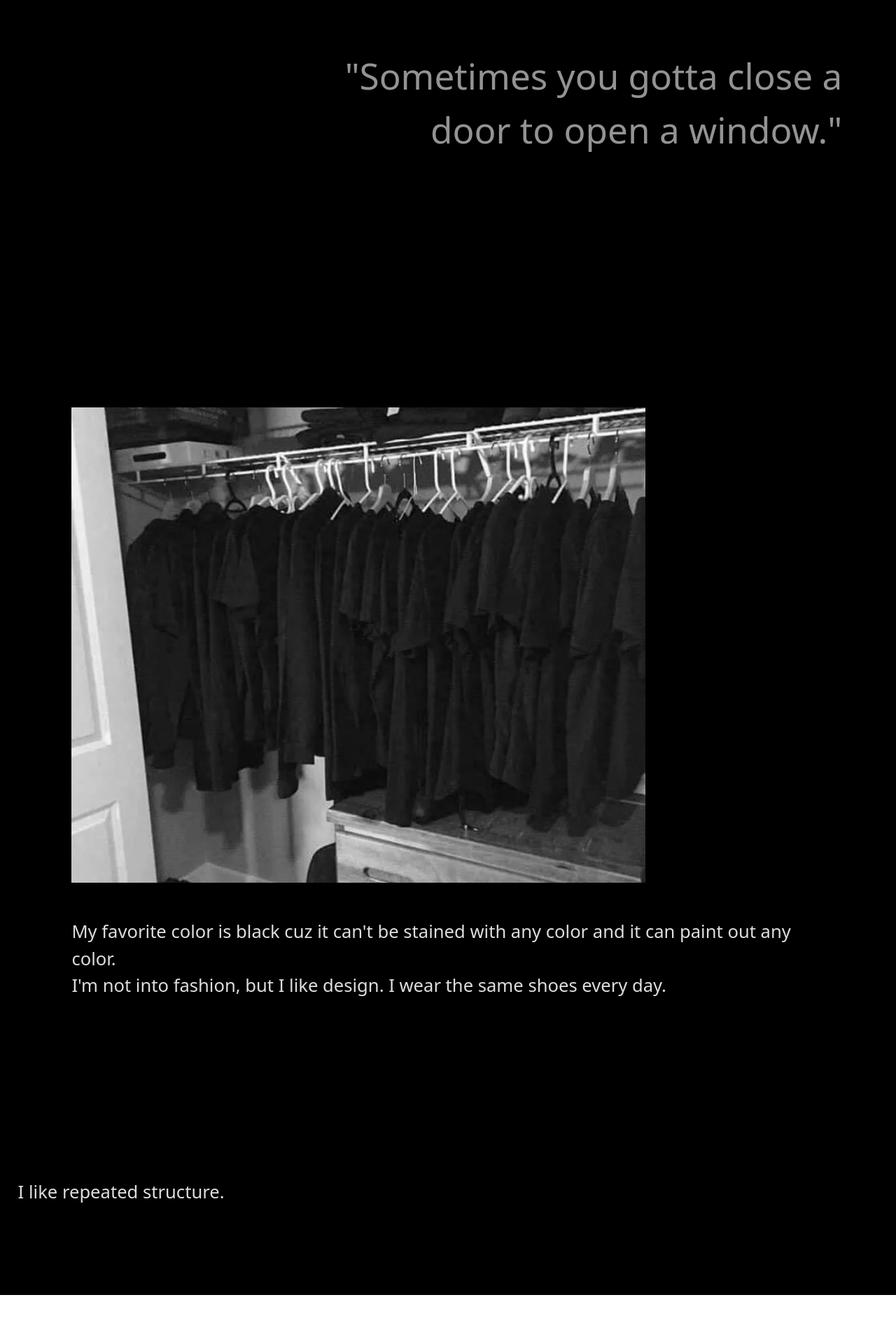
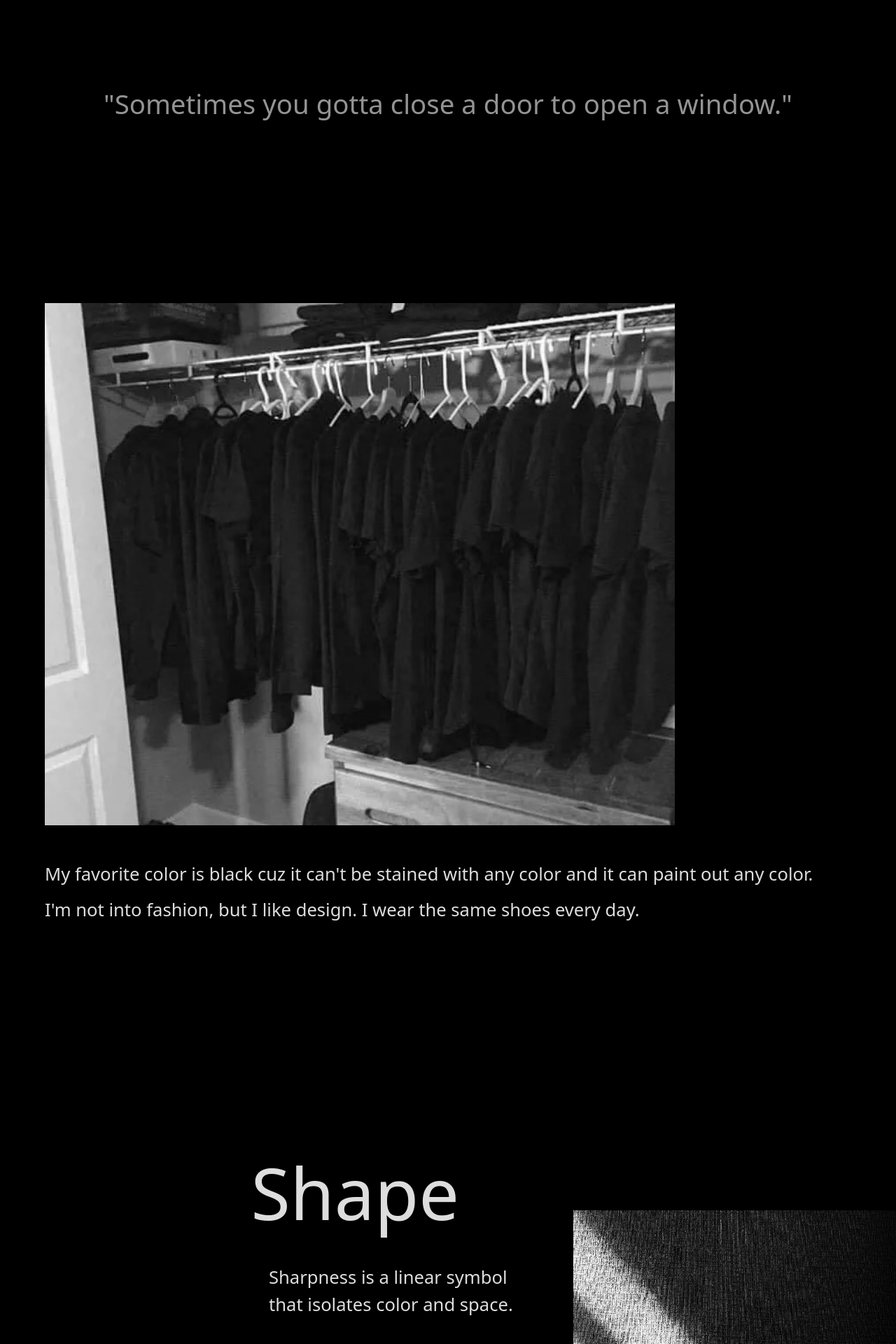
Before and after one commit to ch00z00/exp-choozoo, a Next.js app: page / in a window 1280 px wide. Shown: the part 880-2800 px from the top of the page at 70% size. Before the commit the page ends 2730 px from the top, so only its background shows below. Built offline with nearby package versions, Linux system fonts and the light colour scheme.

Commit message:
[add] Coded about 2/3 base structure.

```diff
--- a/src/app/layout.tsx
+++ b/src/app/layout.tsx
@@ -13,7 +13,7 @@ export default function RootLayout({
 }>) {
   return (
     <html lang="en">
-      <body className="">{children}</body>
+      <body className="bg-black-100">{children}</body>
     </html>
   );
 }
--- a/src/app/page.tsx
+++ b/src/app/page.tsx
@@ -3,13 +3,13 @@ import Image from "next/image";
 export default function Home() {
   return (
     <main className="text-white-200 h-fit w-screen">
-      <div className="text-white-200/80 bg-black-100 flex justify-between px-[min(2vw)] text-[min(8vw)] font-normal ">
+      <div className="text-white-200/80 bg-black-100 -mt-[min(2.9vw)] flex justify-between pr-[min(2vw)] text-[min(8vw)] font-normal ">
         Exp-choozoo
         <div className="animate-pulse text-[10vw] duration-700 hover:animate-none">
           .
         </div>
       </div>
-      <div className="bg-black-100 flex justify-center px-[min(16vw)] pb-[min(8vw)] pt-[min(5vw)]">
+      <div className="bg-black-100 flex justify-center px-[min(10vw)] pb-[min(8vw)] pt-[min(5vw)]">
         <Image
           src={"/curtain1.jpeg"}
           alt="curtain"
@@ -17,32 +17,77 @@ export default function Home() {
           height={1200}
         />
       </div>
-      <div className="bg-black-100 flex justify-end py-[min(8vw)] text-[4vw]">
-        <div className="text-white-200/60 hover:text-white-200/90 w-2/3 pr-[min(6vw)] text-right font-light duration-700">
+      <div className="bg-black-100 flex justify-center py-[min(8vw)] text-[3vw]">
+        <div className="text-white-200/60 hover:text-white-200 px-[min(2vw)] text-center font-thin duration-700">
           &quot;Sometimes you gotta close a door to open a window.&quot;
         </div>
       </div>
-      <div className="bg-black-100 flex justify-start pl-[min(8vw)] pr-[min(28vw)] pt-[min(20vw)]">
+      <div className="bg-black-100 flex justify-start pl-[min(5vw)] pr-[min(20vw)] pt-[min(12vw)]">
         <Image
           src={"/blackTShirts.jpeg"}
-          alt="curtain"
+          alt="blackTShirts"
           width={900}
           height={900}
           className="grayscale duration-1000 hover:grayscale-0"
         />
       </div>
-      <div className="text-white-200/90 bg-black-100 flex flex-col justify-center pl-[min(8vw)] pr-[min(8vw)] pt-[min(4vw)] text-[2vw] font-thin">
+      <div className="text-white-200/90 bg-black-100 flex flex-col justify-center pl-[min(5vw)] pr-[min(8vw)] pt-[min(4vw)] text-[2vw] font-thin">
         <div>
           My favorite color is black cuz it can&apos;t be stained with any color
           and it can paint out any color.
         </div>
+      </div>
+      <div className="text-white-200/90 bg-black-100 flex flex-col justify-center pl-[min(5vw)] pr-[min(8vw)] pt-[min(1vw)] text-[2vw] font-thin">
         <div>
           I&apos;m not into fashion, but I like design. I wear the same shoes
           every day.
         </div>
       </div>
-      <div className="bg-black-100 text-white-200/90 flex flex-col justify-center pb-[min(10vw)] pt-[min(20vw)] text-[2vw] font-thin">
-        <div className="pl-[min(2vw)]">I like repeated structure.</div>
+      <div className="bg-black-100 flex justify-between py-[min(24vw)] pl-[min(24vw)]">
+        <div className="bg-black-100 text-white-200/90 flex flex-col justify-start px-[min(4vw)] pb-[min(10vw)] text-[8vw]">
+          Shape
+          <div className="flex flex-col space-y-[4vw] px-[min(2vw)] pt-[min(2vw)] text-[2vw] font-thin">
+            <div>
+              Sharpness is a linear symbol that isolates color and space.
+            </div>
+            <div>
+              The sharpness produced by straight lines and corners creates a
+              stylish, elegant coolness.
+            </div>
+            <div>
+              The sharpness of straight and angular shapes is enhanced when
+              combined with curved shapes such as circles and curves.
+            </div>
+          </div>
+        </div>
+        <Image
+          src={"/shape.jpg"}
+          alt="shape"
+          width={1700}
+          height={1700}
+          className="-mb-[min(4vw)] overflow-hidden pt-[min(8vw)]"
+        />
+      </div>
+      <div className="bg-black-100 flex justify-center px-[min(12vw)] pt-[min(10vw)]">
+        <Image
+          src={"/structure.jpeg"}
+          alt="structure"
+          width={1700}
+          height={1700}
+        />
+      </div>
+      <div className="bg-black-100 text-white-200/90 -mt-[min(7vw)] flex flex-col justify-start px-[min(4vw)] pb-[min(10vw)] text-[14vw]">
+        Structure.
+        <div className="flex justify-between pl-[min(5vw)] pr-[min(2vw)] pt-[min(2vw)] text-[2vw] font-thin">
+          <div>
+            No matter how complex a structure is, the elements that make it up
+            are simple.
+          </div>
+          <div className="pt-[min(6vw)] text-right">
+            Those simple parts combine based on a certain continuity or pattern
+            to create a beautiful organizational structure.
+          </div>
+        </div>
       </div>
     </main>
   );
```
Also changed, not shown: public/shape.jpg (added).
